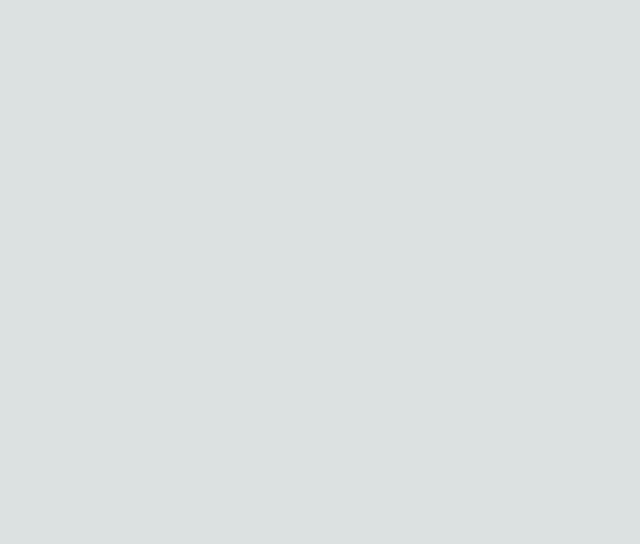
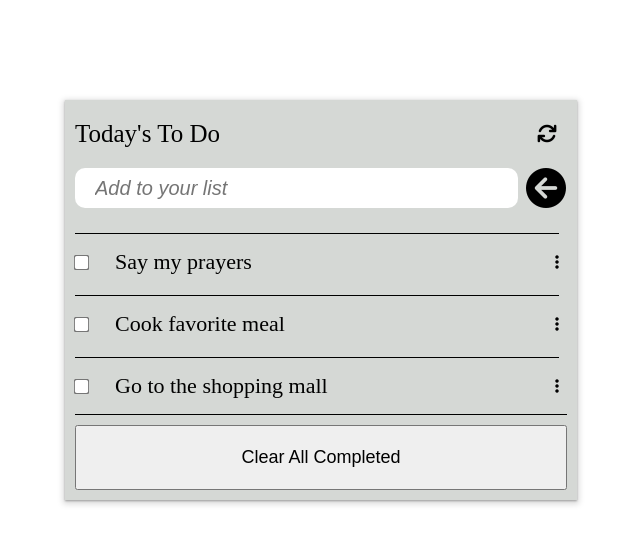
Before and after one commit to mosidrum/To-do-list, a website built with webpack: page src/index.html in a window 1280 px wide. Shown: the whole page, without its empty margins (319-959 px from the left). Built offline with nearby package versions, Linux system fonts and the light colour scheme.

Commit message:
First face of the todo list

```diff
--- a/src/index.html
+++ b/src/index.html
@@ -3,11 +3,26 @@
 <head>
     <meta charset="UTF-8">
     <meta name="viewport" content="width=device-width, initial-scale=1.0">
+    <link rel="stylesheet" href="https://cdnjs.cloudflare.com/ajax/libs/font-awesome/6.4.0/css/all.min.css" />
     <title>Todo List</title>
 </head>
 <body>
-    <div class="todo-container">
-      <!--To do list goes here-->
-    </div>
+  <div class="todo-container">
+    <ul>
+      <div class="heading">
+        <p>Today's To Do </p>
+        <i class="fa fa-arrows-rotate"></i>
+      </div>
+      <div class="enter-text">
+        <input class="text" type="text" placeholder="Add to your list" style="font-style:italic">
+        <i class="fa-solid fa-circle-arrow-left"></i>
+      </div>
+      <div class="list">
+
+      </div>
+      <button class="clear">Clear All Completed</button>
+      </ul>
+  </div>
+  <script src="./index.js"></script>
 </body>
 </html>
--- a/src/index.js
+++ b/src/index.js
@@ -1,2 +1,28 @@
-import _ from 'lodash';
 import './style.css';
+
+const toDoList = [
+  {
+    index: 1,
+    description: 'Say my prayers',
+    completed: true,
+  },
+  {
+    index: 2,
+    description: 'Cook favorite meal',
+    completed: true,
+  },
+  {
+    index: 3,
+    description: 'Go to the shopping mall',
+    completed: true,
+  },
+]
+
+  const holder = document.querySelector('.list');
+  const displayList = toDoList.map((list) => `
+  <li><input type="checkbox">
+    <p>${list.description}</p>
+    <i class="fa-solid fa-ellipsis-vertical"></i>
+  </li>
+    `).join('');
+  holder.innerHTML = displayList
--- a/src/style.css
+++ b/src/style.css
@@ -1,3 +1,118 @@
-body {
-  background-color: rgb(220, 225, 225);
+* {
+  margin: 0;
+  padding: 0;
+  box-sizing: border-box;
 }
+
+.todo-container {
+  position: relative;
+  top: 100px;
+  display: flex;
+  align-items: center;
+  justify-content: center;
+  margin: 0 auto;
+  width: 40%;
+  background: rgb(213, 216, 213);
+  padding: 10px;
+  box-shadow: rgba(0, 0, 0, 0.3) 0px 1px 2px 0px, rgba(0, 0, 0, 0.15) 0px 2px 6px 2px;
+}
+
+.heading {
+  width: 100%;
+  display: flex;
+  flex-direction: row;
+  justify-content: space-between;
+  align-items: center;
+  margin-top: 10px;
+  margin-bottom: 20px;
+}
+
+.heading .fa-arrows-rotate {
+  font-size: 20px;
+  margin-right: 10px;
+}
+
+.heading p {
+  font-size: 25px;
+}
+
+.enter-text {
+  display: flex;
+  justify-content: space-between;
+  flex-direction: row;
+  align-items: center;
+  position: relative;
+  width: 100%;
+  margin-bottom: 25px;
+}
+
+.enter-text .fa-circle-arrow-left {
+  position: absolute;
+  font-size: 40px;
+  right: 1px;
+}
+
+.enter-text .fa-circle-arrow-left:hover {
+  cursor: pointer;
+}
+
+ul {
+  width: 100%;
+  margin: 0 auto;
+}
+
+ul .clear {
+  width: 100%;
+  text-align: center;
+  padding: 20px;
+  margin-top: 10px;
+  font-size: 18px;
+}
+
+ul .clear:hover {
+  cursor: pointer;
+}
+
+.fa-circle-up-left {
+  display: none;
+}
+
+ul .list {
+  border-bottom: 1px solid black;
+}
+
+ul .text {
+  width: 90%;
+  height: 30px;
+  font-size: 20px;
+  padding: 20px;
+  border-radius: 10px;
+  border: none;
+}
+
+ul li input[type=checkbox] {
+  transform: scale(1.2);
+}
+
+ul .list li {
+  display: flex;
+  flex-direction: row;
+  justify-content: space-between;
+  align-items: center;
+  margin-top: 5px;
+  margin-right: 8px;
+  padding-top: 20px;
+  padding-bottom: 20px;
+  border-top: 1px solid black;
+}
+
+.fa-ellipsis-vertical:hover {
+  cursor: move;
+}
+
+ul li p{
+  position: absolute;
+  font-size: 22px;
+  margin-left: 40px;
+  width: 100%;
+}
```
Also changed, not shown: src/todo.js (+17 -0 lines), README.md, assets/downleft.png (added), module/display.js (added).
